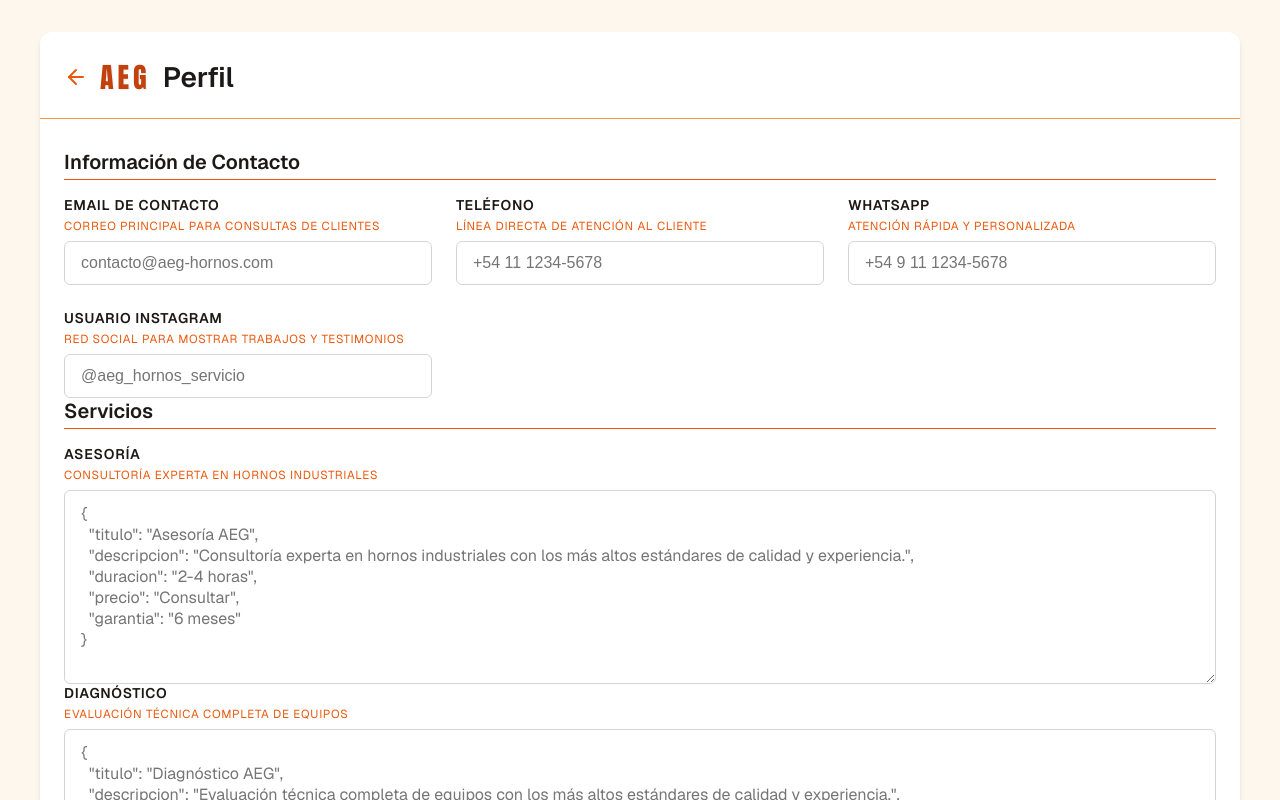
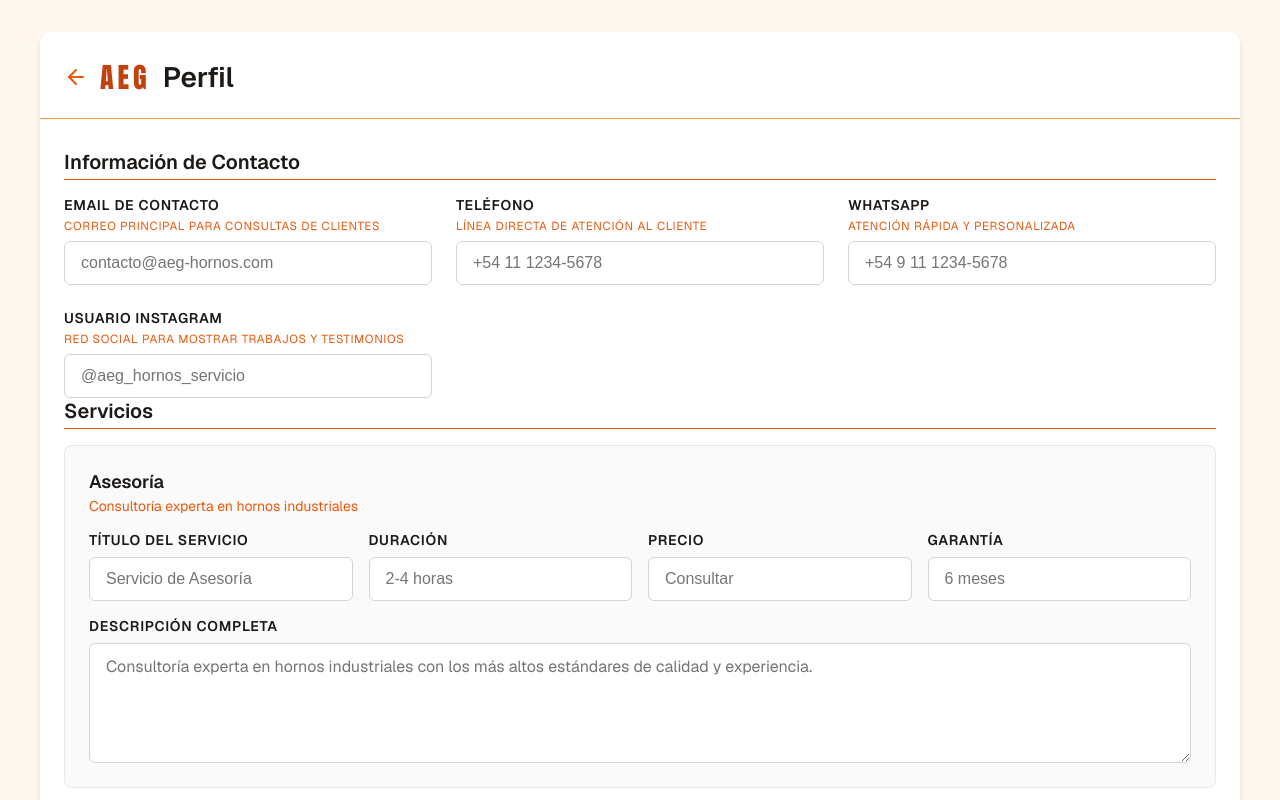
Before and after one commit to cero-vivo/AEG-hornos-service, a Next.js app: page /admin/profile in a window 1280 px wide. Shown: the top 800 px of the page. Built offline with nearby package versions, Linux system fonts and the light colour scheme; no server answers; the database is empty.

Commit message:
feat: enhance service management with structured input fields and improved layout in ProfilePage component

```diff
--- a/src/components/admin/ProfilePage.module.css
+++ b/src/components/admin/ProfilePage.module.css
@@ -144,6 +144,35 @@
   margin-top: 0.25rem;
 }
 
+.serviceCard {
+  margin-bottom: 2rem;
+  padding: 1.5rem;
+  border: 1px solid #e5e7eb;
+  border-radius: 8px;
+  background-color: #fafafa;
+}
+
+.serviceTitle {
+  margin: 0 0 1rem 0;
+  font-size: 1.125rem;
+  font-weight: 600;
+  color: var(--text-primary);
+}
+
+.serviceDescription {
+  display: block;
+  color: var(--accent);
+  margin-top: 0.25rem;
+  font-weight: normal;
+  font-size: 0.875rem;
+}
+
+.serviceGrid {
+  display: grid;
+  grid-template-columns: repeat(auto-fit, minmax(250px, 1fr));
+  gap: 1rem;
+}
+
 .buttonGroup {
   display: flex;
   flex-direction: column;
--- a/src/components/admin/ProfilePage.tsx
+++ b/src/components/admin/ProfilePage.tsx
@@ -111,6 +111,26 @@
       return JSON.stringify(value, null, 2);
     }
     return value || '';
+  };
+
+  const getServiceData = (serviceKey: string) => {
+    const service = formData[serviceKey as keyof ProfileData];
+    if (typeof service === 'object' && service !== null) {
+      return service as any;
+    }
+    return {
+      titulo: '',
+      descripcion: '',
+      duracion: '',
+      precio: '',
+      garantia: ''
+    };
+  };
+
+  const updateServiceData = (serviceKey: string, field: string, value: string) => {
+    const currentService = getServiceData(serviceKey);
+    const updatedService = { ...currentService, [field]: value };
+    handleInputChange(serviceKey as keyof ProfileData, updatedService);
   };
 
   if (loading) {
@@ -231,7 +251,7 @@
 
               {/* Servicios */}
               <div>
-                <h3 className={styles.sectionTitle}>Servicios</h3>
+                <h3 style={{ marginBottom: '1rem' }} className={styles.sectionTitle}>Servicios</h3>
                 <div className={styles.section}>
                   {[
                     { key: 'servicio_asesoria', label: 'Asesoría', description: 'Consultoría experta en hornos industriales' },
@@ -239,34 +259,76 @@
                     { key: 'servicio_instalacion', label: 'Instalación', description: 'Instalación profesional de hornos' },
                     { key: 'servicio_mantenimiento', label: 'Mantenimiento', description: 'Mantenimiento preventivo y correctivo' },
                     { key: 'servicio_reparacion', label: 'Reparación', description: 'Reparación integral de fallas técnicas' },
-                  ].map(({ key, label, description }) => (
-                    <div key={key} className={styles.formGroup}>
-                      <label className={styles.label}>
+                  ].map(({ key, label, description }) => {
+                     const service = getServiceData(key);
+                     return (
+                       <div key={key} className={styles.serviceCard}>
+                         <h4 className={styles.serviceTitle}>
                            {label}
-                        <small style={{ display: 'block', color: 'var(--accent)', marginTop: '0.25rem', fontWeight: 'normal' }}>
+                           <small className={styles.serviceDescription}>
                              {description}
                            </small>
-                      </label>
+                         </h4>
+
+                         <div className={styles.serviceGrid}>
+                          <div className={styles.formGroup}>
+                            <label className={styles.label}>Título del servicio</label>
+                            <input
+                              type="text"
+                              value={service.titulo || ''}
+                              onChange={(e) => updateServiceData(key, 'titulo', e.target.value)}
+                              className={styles.input}
+                              placeholder={`Servicio de ${label}`}
+                            />
+                          </div>
+
+                          <div className={styles.formGroup}>
+                            <label className={styles.label}>Duración</label>
+                            <input
+                              type="text"
+                              value={service.duracion || ''}
+                              onChange={(e) => updateServiceData(key, 'duracion', e.target.value)}
+                              className={styles.input}
+                              placeholder="2-4 horas"
+                            />
+                          </div>
+
+                          <div className={styles.formGroup}>
+                            <label className={styles.label}>Precio</label>
+                            <input
+                              type="text"
+                              value={service.precio || ''}
+                              onChange={(e) => updateServiceData(key, 'precio', e.target.value)}
+                              className={styles.input}
+                              placeholder="Consultar"
+                            />
+                          </div>
+
+                          <div className={styles.formGroup}>
+                            <label className={styles.label}>Garantía</label>
+                            <input
+                              type="text"
+                              value={service.garantia || ''}
+                              onChange={(e) => updateServiceData(key, 'garantia', e.target.value)}
+                              className={styles.input}
+                              placeholder="6 meses"
+                            />
+                          </div>
+                        </div>
+
+                        <div className={styles.formGroup} style={{ marginTop: '1rem' }}>
+                          <label className={styles.label}>Descripción completa</label>
                           <textarea
-                        value={formatJsonValue(formData[key as keyof ProfileData])}
-                        onChange={(e) => handleInputChange(key as keyof ProfileData, e.target.value)}
-                        className={`${styles.textarea} ${
-                          jsonErrors[key] ? styles.textareaError : ''
-                        }`}
-                        placeholder={`{
-  "titulo": "${label} AEG",
-  "descripcion": "${description} con los más altos estándares de calidad y experiencia.",
-  "duracion": "2-4 horas",
-  "precio": "Consultar",
-  "garantia": "6 meses"
-}`}
-                        rows={8}
+                            value={service.descripcion || ''}
+                            onChange={(e) => updateServiceData(key, 'descripcion', e.target.value)}
+                            className={styles.textarea}
+                            placeholder={`${description} con los más altos estándares de calidad y experiencia.`}
+                            rows={4}
                           />
-                      {jsonErrors[key] && (
-                        <p className={styles.error}>{jsonErrors[key]}</p>
-                      )}
                         </div>
-                  ))}
+                      </div>
+                    );
+                  })}
                 </div>
               </div>
             </div>
```
Lines whose indentation alone changed are shown as unchanged.
